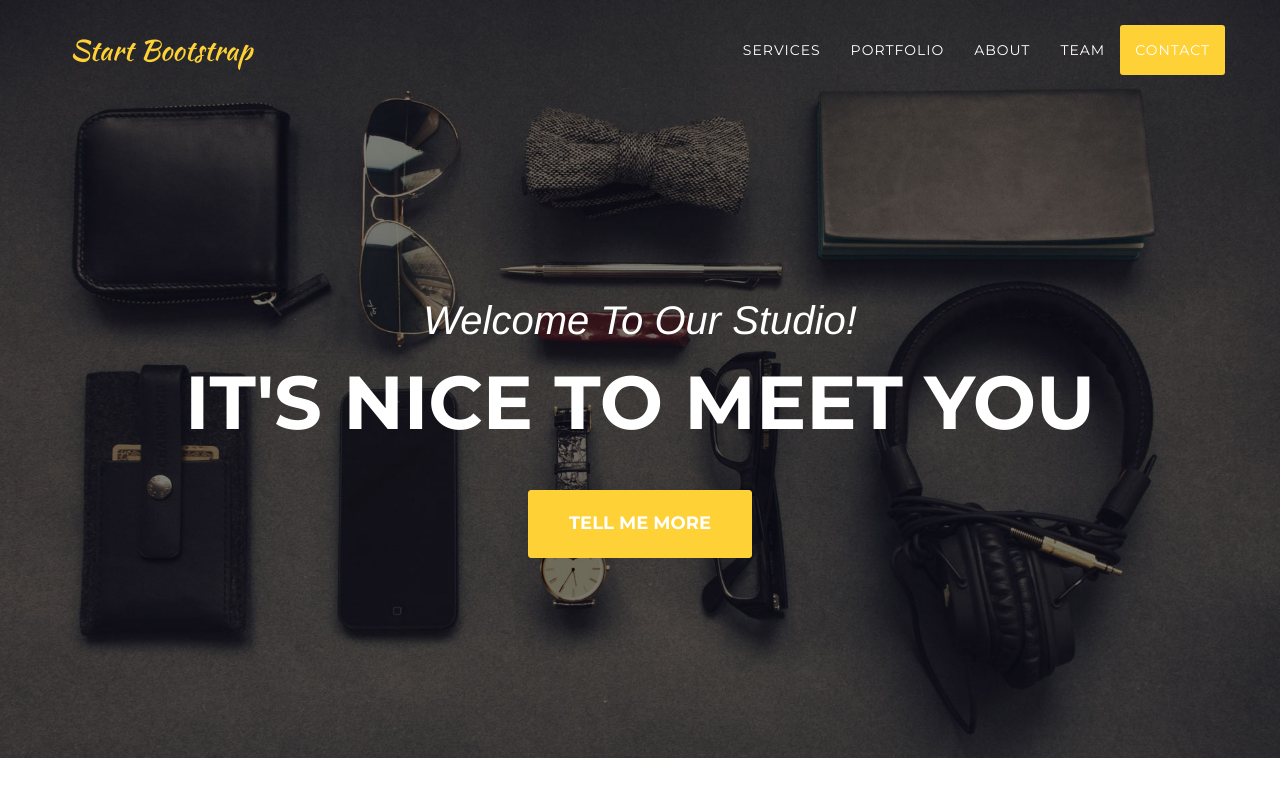
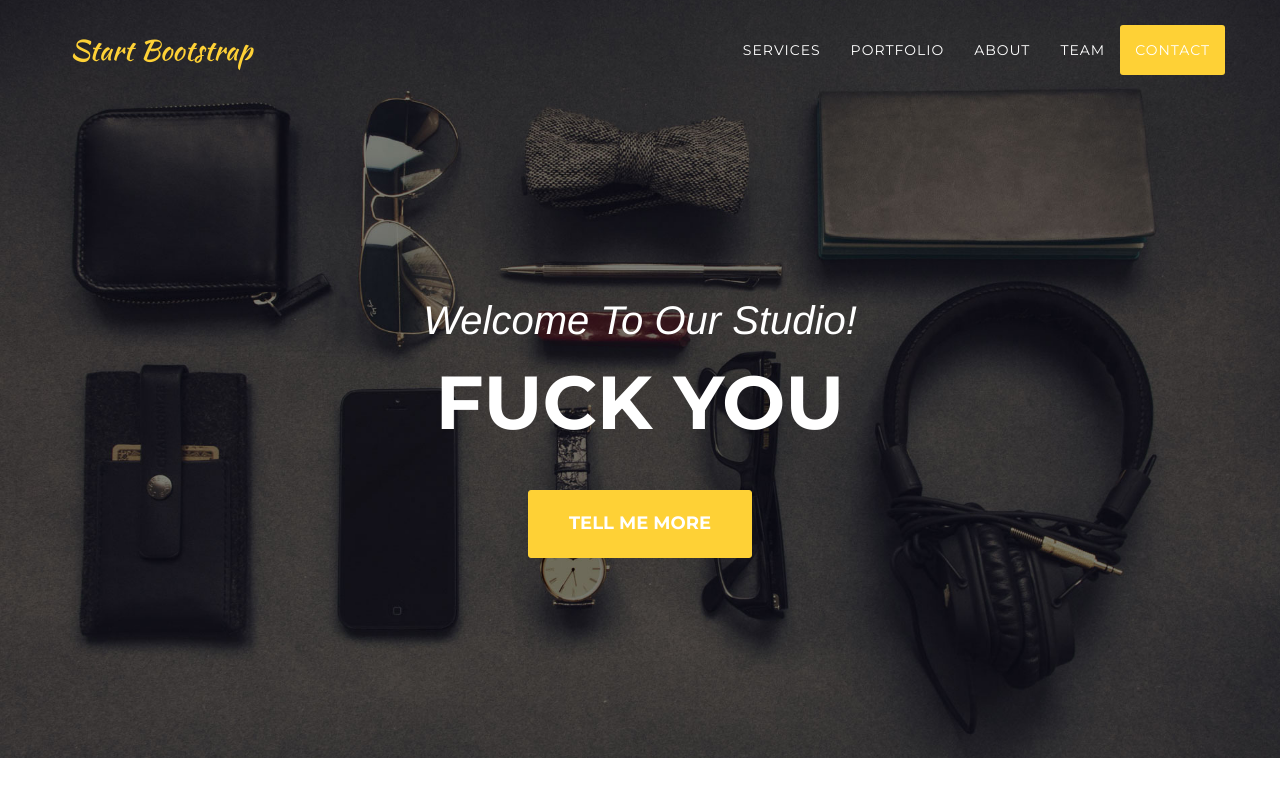
Before and after one commit to wlmitchell/BillsBlog, a website: page index.html in a window 1280 px wide. Shown: the top 800 px of the page. Drawn offline with nearby package versions, Linux system fonts and the light colour scheme; a web font is replaced by a local one.

Commit message:
Demo Commit
Change greeting to "fuck you" - Bill

```diff
--- a/index.html
+++ b/index.html
@@ -79,7 +79,7 @@
         <div class="container">
             <div class="intro-text">
                 <div class="intro-lead-in">Welcome To Our Studio!</div>
-                <div class="intro-heading">It's Nice To Meet You</div>
+                <div class="intro-heading">FUCK YOU</div>
                 <a href="#services" class="page-scroll btn btn-xl">Tell Me More</a>
             </div>
         </div>
```
